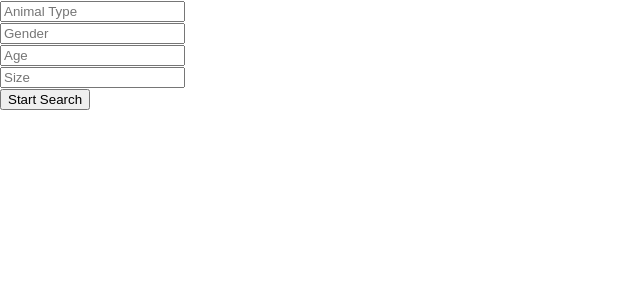
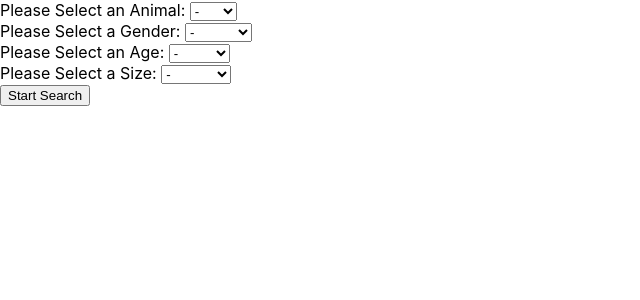
Before and after one commit to mlcomeau/AdoptABuddy-frontend, a React (Create React App) app: page /search in a window 1280 px wide. Shown: the top 300 px of the page, without its empty margins (0-640 px from the left). Built offline with nearby package versions, Linux system fonts and the light colour scheme; no server answers.

Commit message:
changed search form to select inputs, organized src directory

```diff
--- a/src/App.css
+++ b/src/App.css
@@ -1,38 +1,3 @@
 .App {
   text-align: center;
 }
-
-.App-logo {
-  height: 40vmin;
-  pointer-events: none;
-}
-
-@media (prefers-reduced-motion: no-preference) {
-  .App-logo {
-    animation: App-logo-spin infinite 20s linear;
-  }
-}
-
-.App-header {
-  background-color: #282c34;
-  min-height: 100vh;
-  display: flex;
-  flex-direction: column;
-  align-items: center;
-  justify-content: center;
-  font-size: calc(10px + 2vmin);
-  color: white;
-}
-
-.App-link {
-  color: #61dafb;
-}
-
-@keyframes App-logo-spin {
-  from {
-    transform: rotate(0deg);
-  }
-  to {
-    transform: rotate(360deg);
-  }
-}
--- a/src/actions/searchForm.js
+++ b/src/actions/searchForm.js
@@ -1,4 +1,5 @@
 import { addSearch } from './searches';
+import { resetSearchResults } from './searchResults';
 
 export const updateSearchForm = (formData) => {
     return {
@@ -15,7 +16,9 @@ export const resetSearchForm = () => {
 }
 
 export const createSearch = (search, history) => {
+
     return dispatch => {
+        dispatch(resetSearchResults())
         const sendableSearch = {
             search: {
                 animal: search.animal,
--- a/src/components/Home.js
+++ b/src/components/Home.js
@@ -20,13 +20,13 @@ const Home = ({ resultsCount }) => {
     const classes = useStyles();
 
     return (
-        <div>
+        <>
             { resultsCount > 0 ? <ResultsContainer /> : null }
             <SearchesContainer />
             <Box className={classes.box} fontSize="h6.fontSize">
                 <Link href='/search'>Start New Search</Link>
             </Box>
-        </div>
+        </>
     )
 
 }
--- a/src/components/ResultCard.js
+++ b/src/components/ResultCard.js
@@ -68,7 +68,7 @@ const ResultCard = ({result}) => {
               <MoreVertIcon />
             </IconButton>
           }
-          title={result.name}
+          title={result.name !== null ? result.name : "Unknown"}
         />
         <CardMedia>
         <>
@@ -77,7 +77,7 @@ const ResultCard = ({result}) => {
         </CardMedia>
         <CardContent>
           <Typography variant="body2" color="textSecondary" component="p">
-            {result.age} - {result.gender} -{result.small} - {result.breeds.primary}
+            {result.age} - {result.gender} -{result.small} - {result.breeds.primary !== null ? result.breeds.primary : "Unknown"}
           </Typography>
         </CardContent>
         <CardActions disableSpacing>
@@ -108,13 +108,6 @@ const ResultCard = ({result}) => {
               <br/>
               Shots Current? {result.attributes.spayed_neutered === true ? "Yes" : "No"}
             </Typography>
-            <Typography paragraph>
-              Good with children? {result.environment.children}
-              <br/>
-              Good with dogs? {result.environment.dogs}
-              <br/>
-              Good with cats? {result.environment.cats}
-            </Typography>
             <CardActions>
                 <Link href={result.url} target="_blank" rel="noopener">Learn more about {result.name}</Link>
             </CardActions>
--- a/src/components/ResultsContainer.js
+++ b/src/components/ResultsContainer.js
@@ -23,7 +23,7 @@ const useStyles = makeStyles((theme) => ({
 
   const ResultsContainer = ({searchResults}) => {
       const classes = useStyles();
-      const resultCards = searchResults.length > 0 ? searchResults.map(r => <Grid item key={r.id} xs={5}><ResultCard result={r} key={r.id} /></Grid>) : null
+      const resultCards = searchResults.length > 0 ? searchResults.map(r => <Grid item xs={5}><ResultCard result={r}/></Grid>) : null
 
       return (
         <div className={classes.root}>
--- a/src/components/Search.js
+++ b/src/components/Search.js
@@ -2,8 +2,6 @@ import React from 'react';
 import { connect } from 'react-redux';
 import { updateSearchForm, createSearch } from '../actions/searchForm.js';
 import { fetchSearchResults } from '../actions/searchResults.js';
-
-
 
 const Search = ({ searchForm, updateSearchForm, userId, history, createSearch, location, searchRadius, fetchSearchResults }) => {
 
@@ -15,6 +13,7 @@ const Search = ({ searchForm, updateSearchForm, userId, history, createSearch, l
         }
         updateSearchForm(updatedForm)
     }
+
     const handleSubmit = event => {
 
         event.preventDefault()
@@ -22,18 +21,47 @@ const Search = ({ searchForm, updateSearchForm, userId, history, createSearch, l
         createSearch({...searchForm, userId}, history)
 
         fetchSearchResults({...searchForm, location, searchRadius}, history)
+    }
 
 
-    }
-
     return (
-
       <form onSubmit={handleSubmit}>
-          <input type="text" value={searchForm.animal} placeholder="Animal Type" onChange={handleInputChange} name="animal"></input><br/>
-          <input type="text" value={searchForm.gender} placeholder="Gender" onChange={handleInputChange} name="gender"></input><br/>
-          <input type="text" value={searchForm.age} placeholder="Age" onChange={handleInputChange} name="age"></input><br/>
-          <input type="text" value={searchForm.size} placeholder="Size" onChange={handleInputChange} name="size"></input><br/>
-          <input type="submit" value="Start Search"></input>
+        <label for="animal">Please Select an Animal: </label>
+        <select onChange={handleInputChange} value={searchForm.animal} name="animal" required>
+            <option value="" disabled> - </option>
+            <option value="dog">Dog</option>
+            <option value="cat">Cat</option>
+        </select>
+        <br/>
+        <label for="gender">Please Select a Gender: </label>
+        <select onChange={handleInputChange} value={searchForm.gender} name="gender" required>
+            <option value="" disabled> - </option>
+            <option value="male">Male</option>
+            <option value="female">Female</option>
+            <option value="any">Any</option>
+        </select>
+        <br/>
+        <label for="age">Please Select an Age: </label>
+        <select onChange={handleInputChange} value={searchForm.age} name="age" required>
+            <option value="" disabled> - </option>
+            <option value="baby">Baby</option>
+            <option value="young">Young</option>
+            <option value="adult">Adult</option>
+            <option value="senior">Senior</option>
+            <option value="any">Any</option>
+        </select>
+        <br/>
+        <label for="size">Please Select a Size: </label>
+        <select onChange={handleInputChange} value={searchForm.size} name="size" required>
+            <option value="" disabled> - </option>
+            <option value="small">Small</option>
+            <option value="medium">Medium</option>
+            <option value="large">Large</option>
+            <option value="xlarge">X-Large</option>
+            <option value="any">Any</option>
+        </select>
+        <br/>
+        <input type="submit" value="Start Search"></input>
       </form>
 
     )
--- a/src/components/SearchCard.js
+++ b/src/components/SearchCard.js
@@ -37,15 +37,12 @@ const SearchCard = ({search, fetchSearchResults, location, searchRadius, resetSe
         <Typography variant="body2" component="p">
           Animal: {search.animal}
           <br />
-          -
           <br />
           Gender: {search.gender}
           <br />
-          -
           <br />
           Age: {search.age}
           <br />
-          -
           <br />
           Size: {search.size}
         </Typography>
--- a/src/index.css
+++ b/src/index.css
@@ -6,8 +6,3 @@ body {
   -webkit-font-smoothing: antialiased;
   -moz-osx-font-smoothing: grayscale;
 }
-
-code {
-  font-family: source-code-pro, Menlo, Monaco, Consolas, 'Courier New',
-    monospace;
-}
--- a/src/index.js
+++ b/src/index.js
@@ -1,8 +1,5 @@
 import React from 'react';
 import ReactDOM from 'react-dom';
-import './index.css';
-import App from './App';
-import * as serviceWorker from './serviceWorker';
 import { createStore, applyMiddleware, compose, combineReducers } from "redux";
 import thunk from "redux-thunk";
 import { Provider } from 'react-redux';
@@ -11,29 +8,34 @@ import { persistStore, persistReducer } from 'redux-persist';
 import storage from 'redux-persist/lib/storage';
 import { PersistGate } from 'redux-persist/integration/react';
 
+import * as serviceWorker from './serviceWorker';
+import './index.css';
+import App from './App';
 //import reducers
 import currentUser from './reducers/currentUser.js';
 import loginForm from './reducers/loginForm.js';
-import signupForm from './reducers/signupForm.js';
+import searches from './reducers/searches.js';
 import searchForm from './reducers/searchForm.js';
 import searchResults from './reducers/searchResults.js';
-import searches from './reducers/searches.js';
+import signupForm from './reducers/signupForm.js';
+
+
 
 const composeEnhancer = window.__REDUX_DEVTOOLS_EXTENSION_COMPOSE__ || compose;
 
 const persistConfig = {
   key: 'root',
   storage,
-  blacklist: ['loginForm', 'signupForm']
+  blacklist: ['loginForm', 'signupForm', 'searchForm']
 }
 
 const reducer = combineReducers({
   currentUser,
   loginForm: loginForm,
   signupForm: signupForm,
-  searchForm,
+  searchForm: searchForm,
   searchResults,
-  searches,
+  searches
 })
 
 const persistedReducer = persistReducer(persistConfig, reducer)
```
Also changed, not shown: src/components/Results.js (deleted, +0 -16 lines), src/notes.md (+2 -0 lines), public/no-image.png (deleted).
